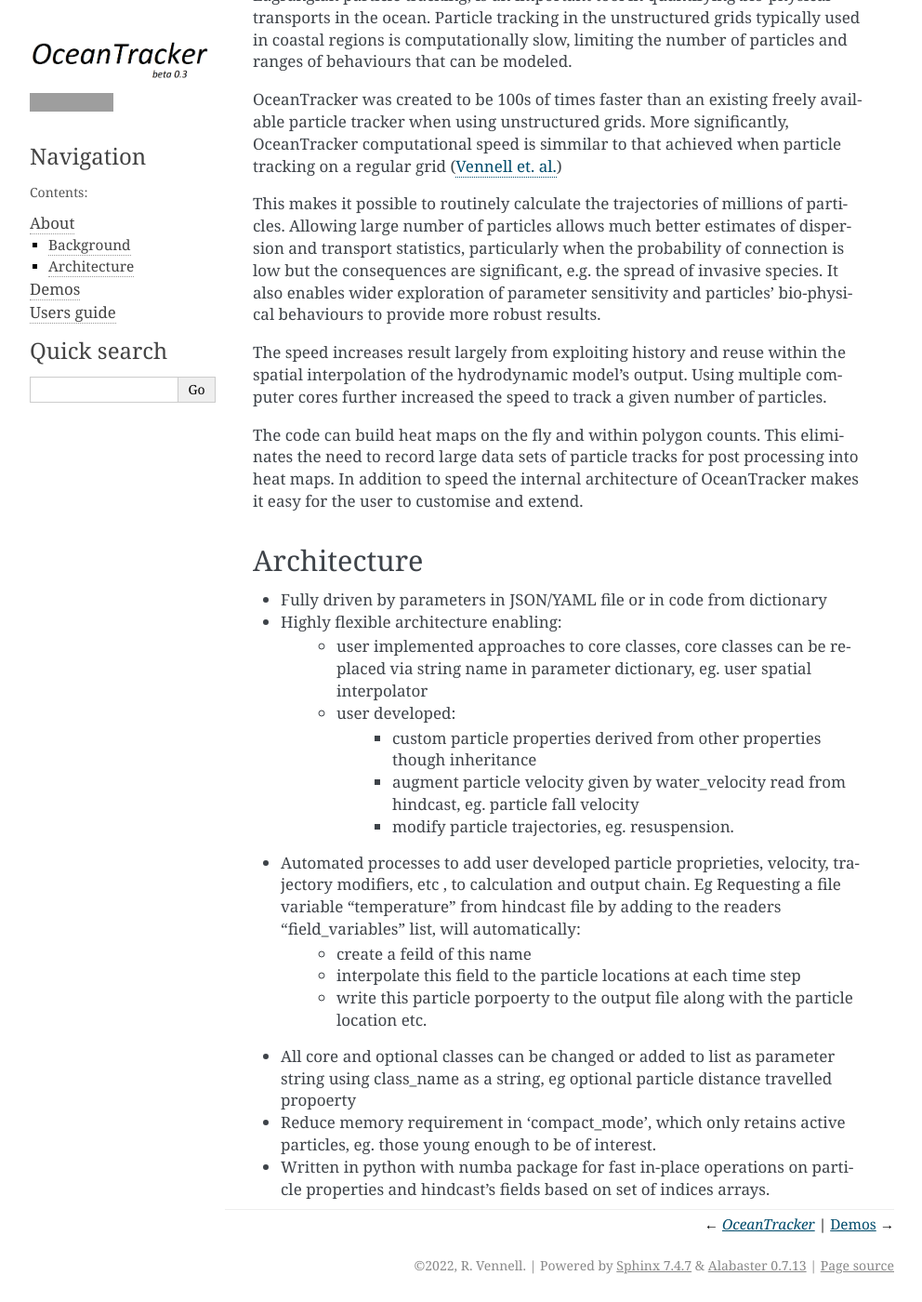
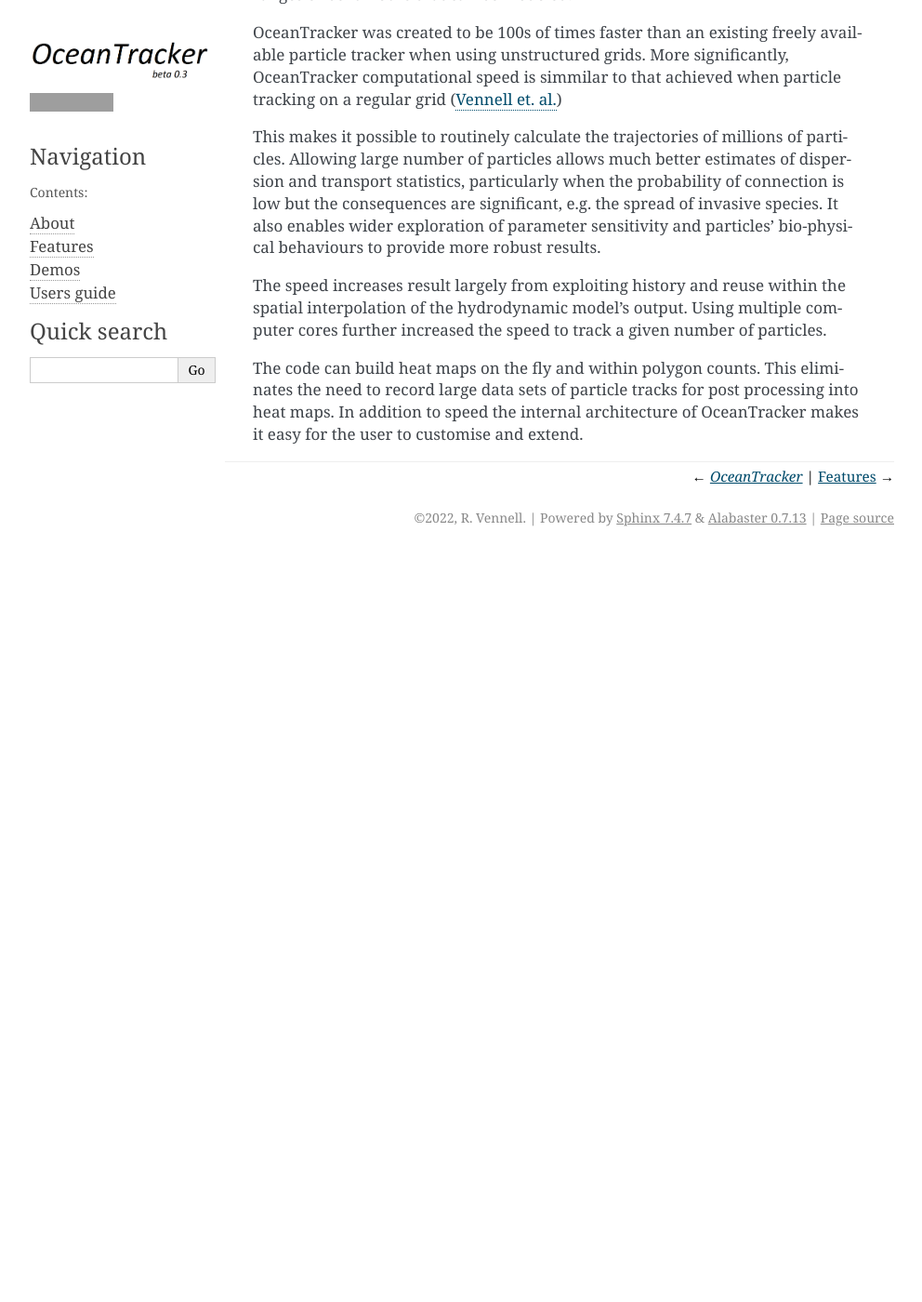
Before and after one commit to 465b/oceantracker_pruned_tmp, a Sphinx documentation site: the page built from docs/info/about.rst, in a window 1280 px wide and 1400 px high, scrolled down 192 px. Shown: the whole window at 93% size, without its empty margins (148-1140 px from the left). Built offline with Sphinx 7.4.7, drawn with Linux system fonts in a browser that asks for light colours; pages that are not in the unit, such as notebooks, are missing from menus; after the commit the page ends 900 px from its top, so only the background shows below that; grey boxes are pictures that could not be loaded.

Commit message:
0.3.0012 added to features docs
Former-commit-id: ab9e6453c1f7bac4461c27c3f19f62f0f9947444

```diff
--- a/docs/index.rst
+++ b/docs/index.rst
@@ -70,6 +70,7 @@
    :caption: Contents:
 
    info/about.rst
+   info/features.rst
    info/demos/demos.rst
    info/users_guide.rst
 
--- a/docs/info/about.rst
+++ b/docs/info/about.rst
@@ -2,9 +2,6 @@
 #############
 About
 #############
-
-Background
-===============
 
 Lagrangian particle tracking, is an important tool in quantifying bio-physical transports in the ocean.
 Particle tracking in the unstructured grids typically used in coastal regions is computationally slow,
@@ -22,25 +19,3 @@
 Using multiple computer cores further increased the speed to track a given number of particles.
 
 The code can build heat maps on the fly and within polygon counts. This eliminates the need to record large data sets of particle tracks for post processing into heat maps. In addition to speed the internal architecture of OceanTracker makes it easy for the user to customise and extend.
-
-
-Architecture
-===============
-
-* Fully driven by parameters in JSON/YAML file or in code from dictionary
-* Highly flexible architecture enabling:
-    * user implemented approaches to core classes, core classes can be replaced via string name in parameter dictionary, eg. user spatial interpolator
-
-    * user developed:
-        * custom particle properties derived from other properties though inheritance
-        * augment particle velocity given by water_velocity read from hindcast, eg. particle fall velocity
-        * modify particle trajectories, eg. resuspension.
-
-* Automated processes to add user developed particle proprieties, velocity, trajectory modifiers, etc , to calculation and output chain. Eg  Requesting a file variable "temperature" from hindcast file by adding to the readers "field_variables" list, will automatically:
-    * create a feild of this name
-    * interpolate this field to the particle locations at each time step
-    * write this particle porpoerty to the output file along with the particle location etc.
-
-* All core and optional classes can be changed or added to list as parameter string using class_name as a string, eg optional particle distance travelled propoerty
-* Reduce memory requirement in 'compact_mode',  which only retains active particles, eg. those young enough to be of interest.
-* Written in python with numba package for fast in-place operations on particle properties and hindcast's fields based on set of indices arrays.
--- a/docs/info/users_guide/installing.rst
+++ b/docs/info/users_guide/installing.rst
@@ -35,6 +35,12 @@
 
     ``pip install -r ./requirements.txt``
 
+#. Test by running a demo
+
+    ``cd ./demos``
+
+    ``python run_demos.py -n --d 2``
+
 #. Deactivate environment
 
     ``deactivate``
--- a/docs/info/users_guide/running_ocean_tracker.rst
+++ b/docs/info/users_guide/running_ocean_tracker.rst
@@ -23,6 +23,12 @@
         * reading a json or yaml parameter file
     * passing the parameter dictionary  to main.run() method
     * adding optional code for  post processing and/or plotting using oceantracker.post_processing.*
+
+.. note::
+
+    If OceanTracker was istalled with a virtual environment, activate it first. Eg. in linux, if in dir above OceanTracker package, then:
+
+    ``source ./oceantracker/venv/bin/activate``
 
 
 
```
Also changed, not shown: other parts of docs/index.rst (+1 -1 lines), docs/info/features.rst (added, +54 -0 lines), 12 other files.
